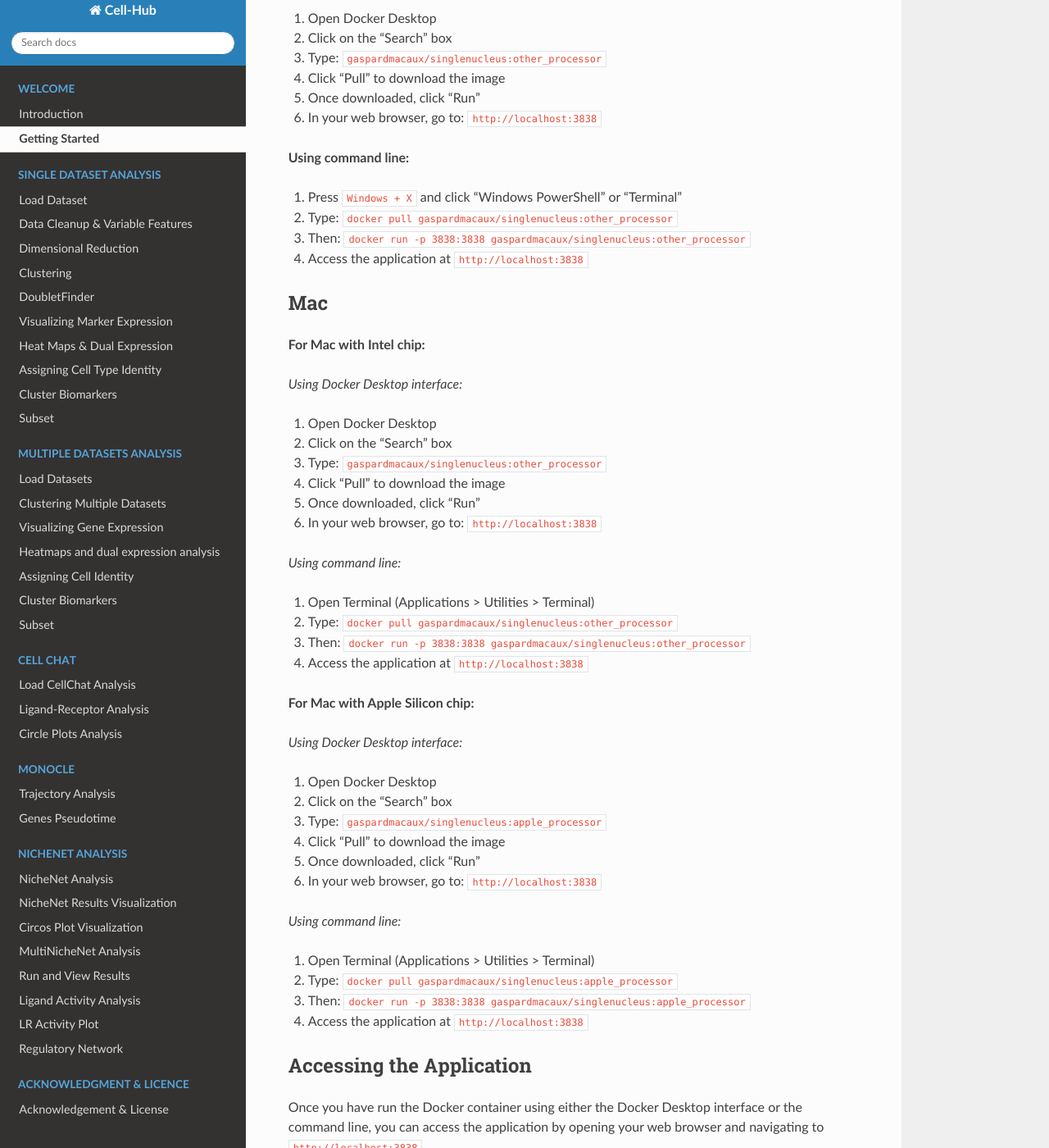
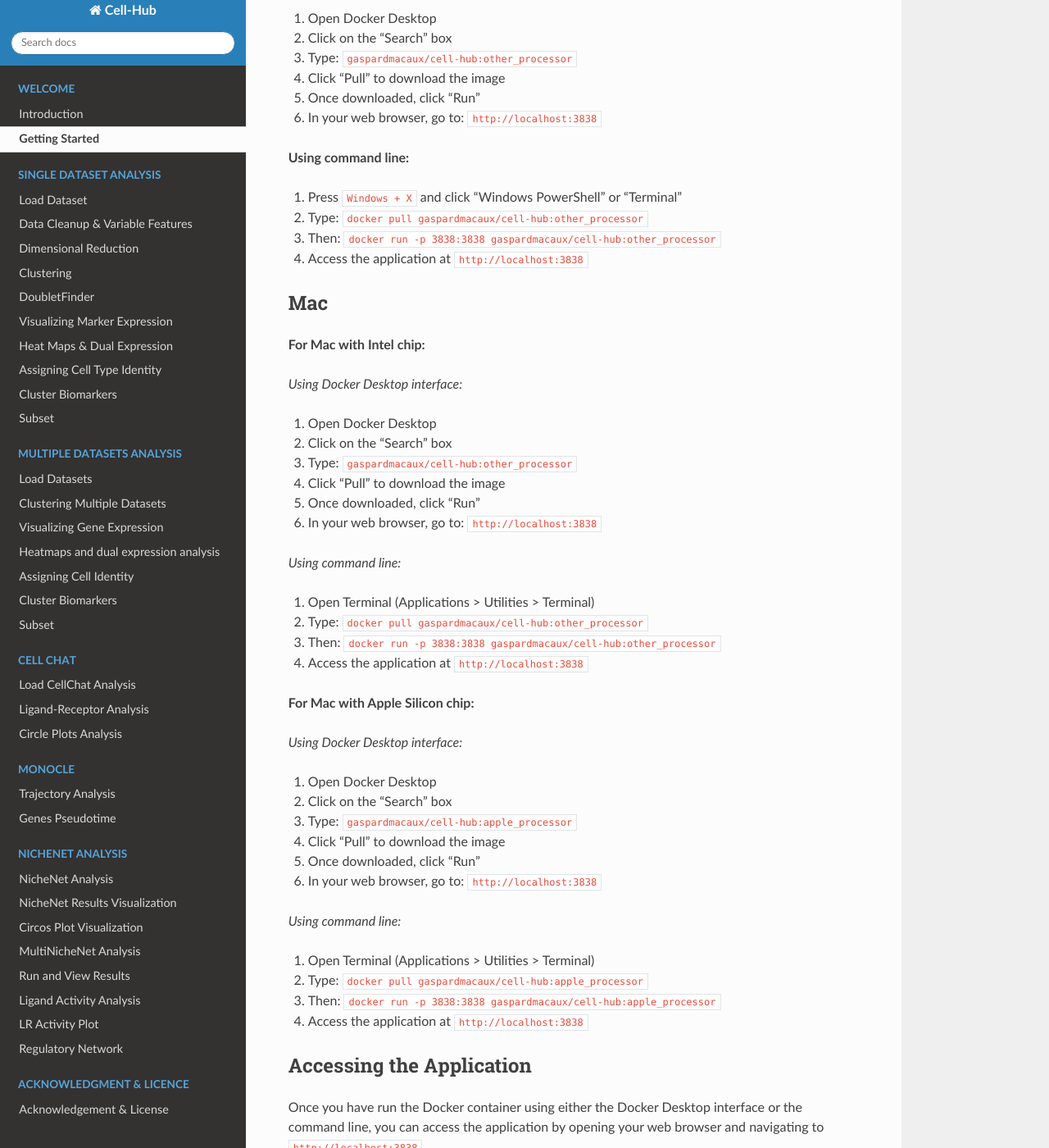
Before and after one commit to GaspardMacaux/Documentation_app, a Sphinx documentation site: the page built from docs/source/introduction_app/installation.rst, in a window 1280 px wide and 1400 px high, scrolled down 421 px. Shown: the whole window at 82% size. Built offline with Sphinx 7.4.7 and the Read the Docs theme 3.1.0, drawn with Linux system fonts in a browser that asks for light colours.

```diff
--- a/docs/source/introduction_app/installation.rst
+++ b/docs/source/introduction_app/installation.rst
@@ -18,7 +18,7 @@
 
 1. Open Docker Desktop
 2. Click on the "Search" box
-3. Type: ``gaspardmacaux/singlenucleus:other_processor``
+3. Type: ``gaspardmacaux/cell-hub:other_processor``
 4. Click "Pull" to download the image
 5. Once downloaded, click "Run"
 6. In your web browser, go to: ``http://localhost:3838``
@@ -26,8 +26,8 @@
 **Using command line:**
 
 1. Press ``Windows + X`` and click "Windows PowerShell" or "Terminal"
-2. Type: ``docker pull gaspardmacaux/singlenucleus:other_processor``
-3. Then: ``docker run -p 3838:3838 gaspardmacaux/singlenucleus:other_processor``
+2. Type: ``docker pull gaspardmacaux/cell-hub:other_processor``
+3. Then: ``docker run -p 3838:3838 gaspardmacaux/cell-hub:other_processor``
 4. Access the application at ``http://localhost:3838``
 
 Mac
@@ -39,7 +39,7 @@
 
 1. Open Docker Desktop
 2. Click on the "Search" box
-3. Type: ``gaspardmacaux/singlenucleus:other_processor``
+3. Type: ``gaspardmacaux/cell-hub:other_processor``
 4. Click "Pull" to download the image
 5. Once downloaded, click "Run"
 6. In your web browser, go to: ``http://localhost:3838``
@@ -47,8 +47,8 @@
 *Using command line:*
 
 1. Open Terminal (Applications > Utilities > Terminal)
-2. Type: ``docker pull gaspardmacaux/singlenucleus:other_processor``
-3. Then: ``docker run -p 3838:3838 gaspardmacaux/singlenucleus:other_processor``
+2. Type: ``docker pull gaspardmacaux/cell-hub:other_processor``
+3. Then: ``docker run -p 3838:3838 gaspardmacaux/cell-hub:other_processor``
 4. Access the application at ``http://localhost:3838``
 
 **For Mac with Apple Silicon chip:**
@@ -57,7 +57,7 @@
 
 1. Open Docker Desktop
 2. Click on the "Search" box
-3. Type: ``gaspardmacaux/singlenucleus:apple_processor``
+3. Type: ``gaspardmacaux/cell-hub:apple_processor``
 4. Click "Pull" to download the image
 5. Once downloaded, click "Run"
 6. In your web browser, go to: ``http://localhost:3838``
@@ -65,8 +65,8 @@
 *Using command line:*
 
 1. Open Terminal (Applications > Utilities > Terminal)
-2. Type: ``docker pull gaspardmacaux/singlenucleus:apple_processor``
-3. Then: ``docker run -p 3838:3838 gaspardmacaux/singlenucleus:apple_processor``
+2. Type: ``docker pull gaspardmacaux/cell-hub:apple_processor``
+3. Then: ``docker run -p 3838:3838 gaspardmacaux/cell-hub:apple_processor``
 4. Access the application at ``http://localhost:3838``
 
 Accessing the Application
```
